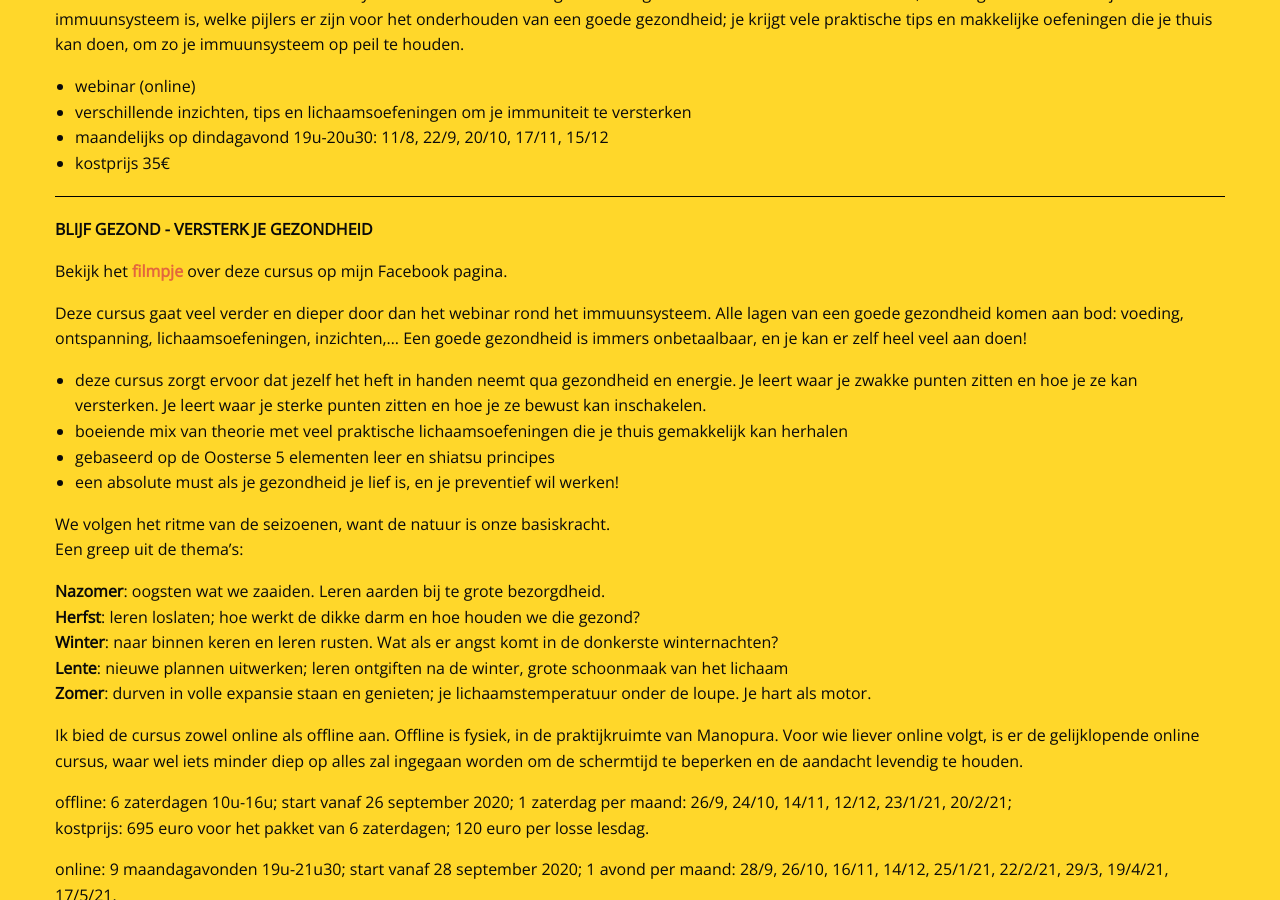
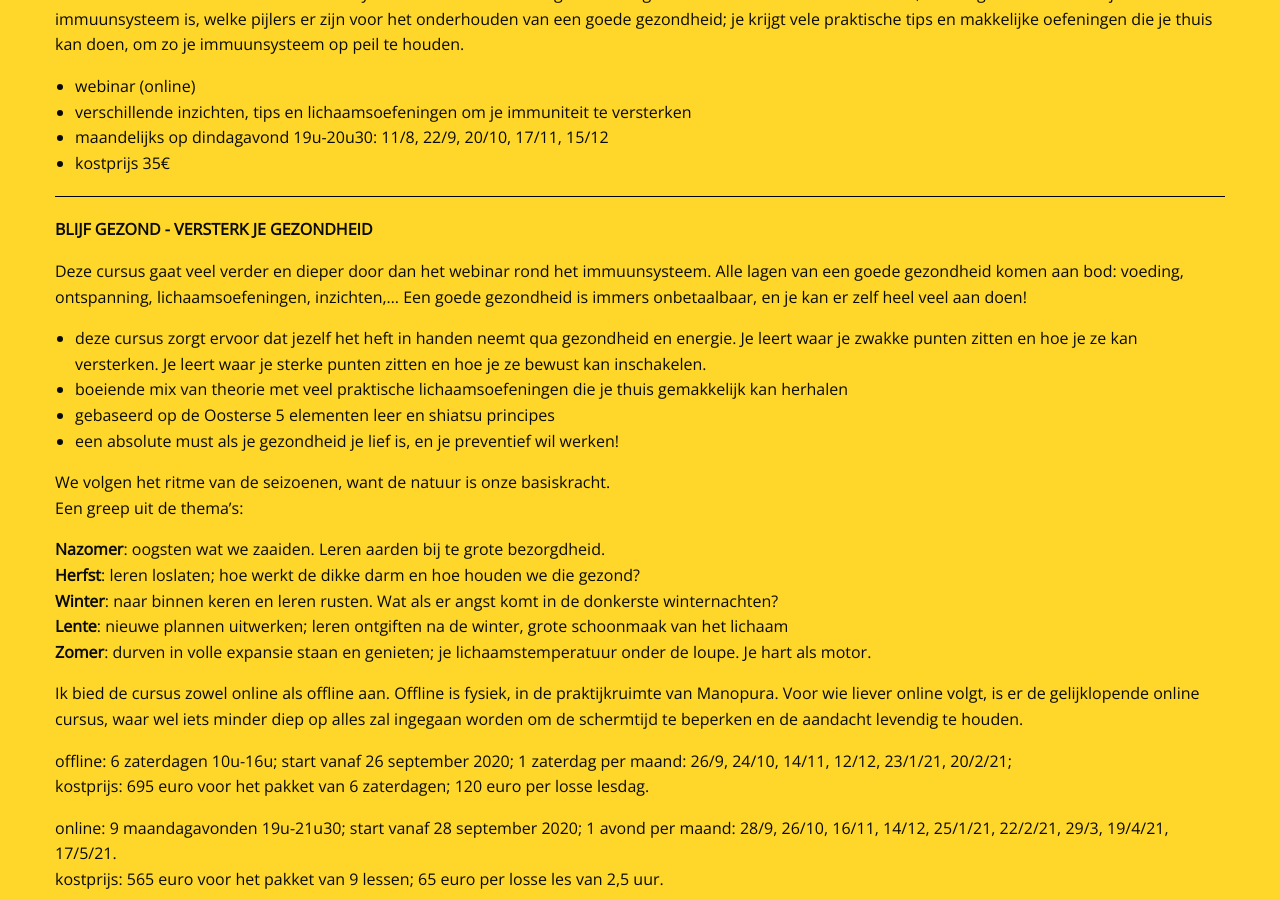
Before and after one commit to manopura/manopura.github.io, a Jekyll site: the page built from cursussen.md, in a window 1280 px wide and 900 px high, scrolled down 1710 px. Built offline with Jekyll 4.4.1, drawn with Linux system fonts in a browser that asks for light colours; nearby versions of some CDN libraries; our own code applies the rules of GitHub Pages for plain Markdown files.

Commit message:
Update cursussen.md

```diff
--- a/cursussen.md
+++ b/cursussen.md
@@ -76,8 +76,6 @@
 
 **BLIJF GEZOND - VERSTERK JE GEZONDHEID**
 
-Bekijk het [**filmpje**](https://www.facebook.com/manopura/) over deze cursus op mijn Facebook pagina.
-
 Deze cursus gaat veel verder en dieper door dan het webinar rond het immuunsysteem. Alle lagen van een goede gezondheid komen aan bod: voeding, ontspanning, lichaamsoefeningen, inzichten,... Een goede gezondheid is immers onbetaalbaar, en je kan er zelf heel veel aan doen!
 
 - deze cursus zorgt ervoor dat jezelf het heft in handen neemt qua gezondheid en energie. Je leert waar je zwakke punten zitten en hoe je ze kan versterken. Je leert waar je sterke punten zitten en hoe je ze bewust kan inschakelen.
```
